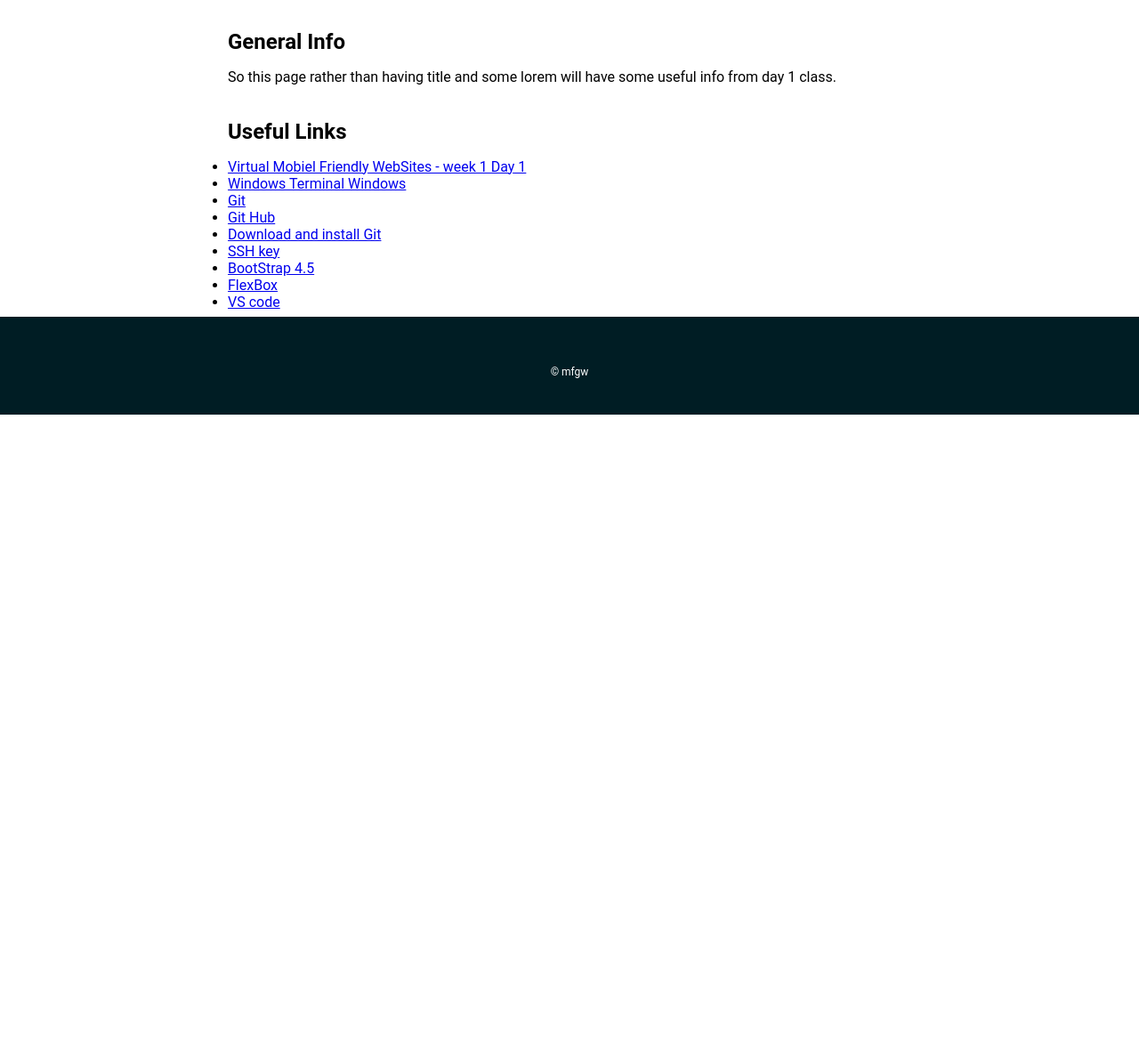
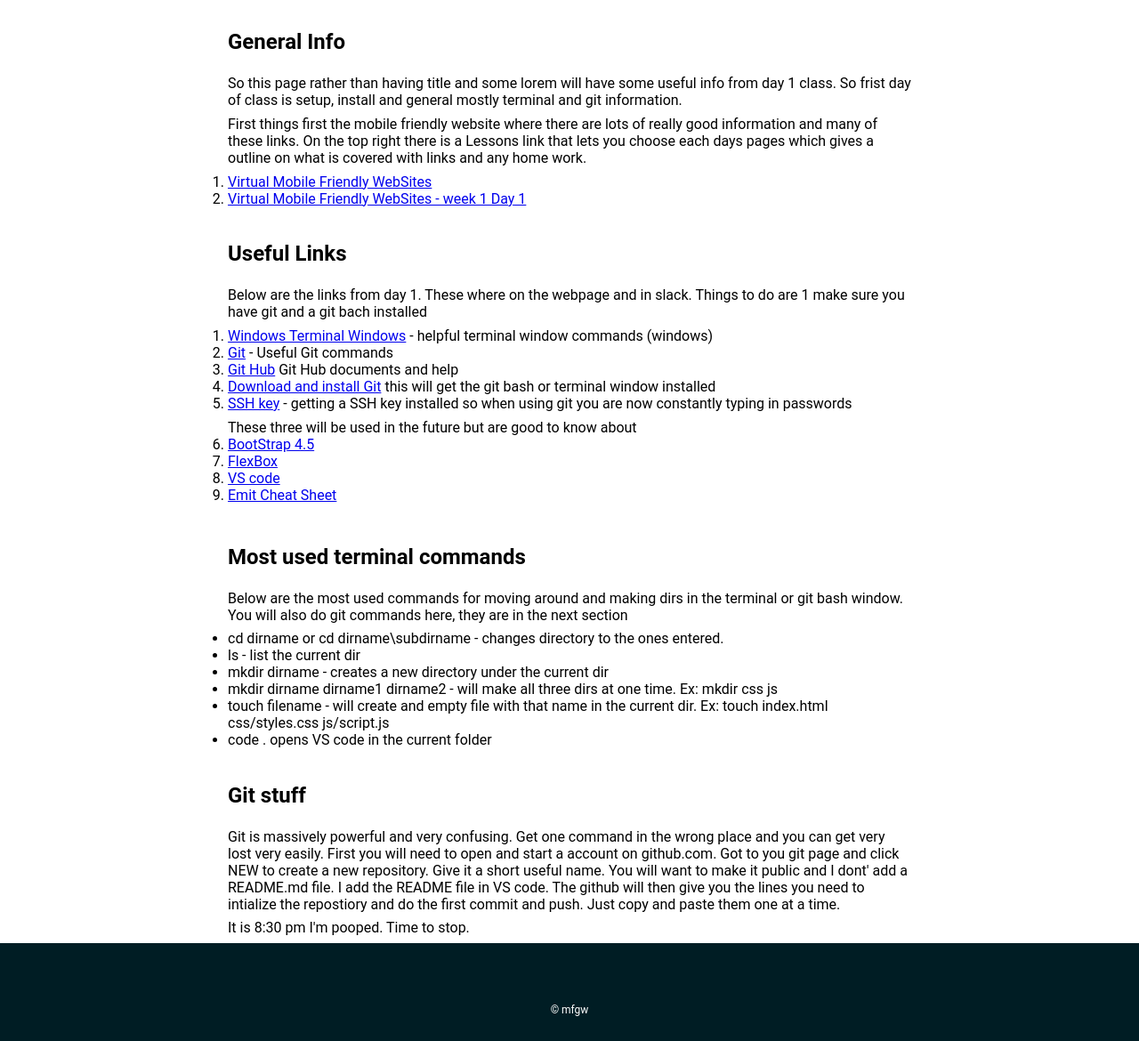
Before and after one commit to twinsf2gmailcom/wk1dy1_takehome, a plain HTML site: page index.html in a window 1280 px wide. Shown: the part 419-1589 px from the top of the page at 89% size. Before the commit the page ends 885 px from the top, so only its background shows below. Drawn offline with Linux system fonts and the light colour scheme.

Commit message:
hopefully final

```diff
--- a/css/styles.css
+++ b/css/styles.css
@@ -25,6 +25,10 @@ main {
     padding-bottom: 1%;
 }
 
+p, ul, ol {
+    padding-top: 1%;
+}
+
 h2 {
     padding-top: 2%;
     padding-bottom: 2%;
--- a/index.html
+++ b/index.html
@@ -34,30 +34,65 @@
         <div class="info_div">
             <h2>General Info</h2>
             <p>
-                So this page rather than having title and some lorem will have some useful info from day 1 class.
+                So this page rather than having title and some lorem will have some useful info from day 1 class. So frist day of class is setup, install and general mostly
+                terminal and git information.
             </p>
+            <p>
+                First things first the mobile friendly website where there are lots of really good information and many of these links.  On the top right there is a Lessons
+                link that lets you choose each days pages which gives a outline on what is covered with links and any home work.
+            </p>
+            <ol>
+                <li><a href="https://geekwiseacademy.github.io/virtual-mobile-friendly-websites/">Virtual Mobile Friendly WebSites</a></li>
+                <li><a href="https://geekwiseacademy.github.io/virtual-mobile-friendly-websites/one.html">Virtual Mobile Friendly WebSites - week 1 Day 1</a></li>
+            </ol>
+
         </div>
         <div class="info_div">
             <h2>Useful Links</h2>
             <p>
-
+               Below are the links from day 1.  These where on the webpage and in slack.  Things to do are 1 make sure you have git and a git bach installed
             </p>
-            <ul>
-                <li> <a href="https://geekwiseacademy.github.io/virtual-mobile-friendly-websites/one.html">Virtual Mobiel Friendly WebSites - week 1 Day 1</a></li>
-                <li> <a href="https://www.thomas-krenn.com/en/wiki/Cmd_commands_under_Windows">Windows Terminal Windows</a></li>
-                <li> <a href="https://git-scm.com/docs">Git</a></li>
-                <li> <a href="https://docs.github.com/en/github">Git Hub</a> </li>
-                <li> <a href="https://git-scm.com/">Download and install Git</a></li>
-                <li> <a href="https://docs.github.com/en/github/authenticating-to-github/generating-a-new-ssh-key-and-adding-it-to-the-ssh-agent">SSH key</a></li>
+            <ol>
+                <li> <a href="https://www.thomas-krenn.com/en/wiki/Cmd_commands_under_Windows">Windows Terminal Windows</a> - helpful terminal window commands (windows)</li>
+                <li> <a href="https://git-scm.com/docs">Git</a> - Useful Git commands</li>
+                <li> <a href="https://docs.github.com/en/github">Git Hub</a> Git Hub documents and help</li>
+                <li> <a href="https://git-scm.com/">Download and install Git</a> this will get the git bash or terminal window installed</li>
+                <li> <a href="https://docs.github.com/en/github/authenticating-to-github/generating-a-new-ssh-key-and-adding-it-to-the-ssh-agent">SSH key</a> - getting a SSH key installed so when using git you are now constantly typing in passwords</li>
+                <p>These three will be used in the future but are good to know about</p>
                 <li> <a href="https://getbootstrap.com/docs/4.5/layout/overview/">BootStrap 4.5</a></li>
                 <li> <a href="https://developer.mozilla.org/en-US/docs/Web/CSS/CSS_Flexible_Box_Layout/Basic_Concepts_of_Flexbox">FlexBox </a></li>
                 <li> <a href="https://code.visualstudio.com/">VS code</a></li>
-            </ul>
+                <li> <a href="https://docs.emmet.io/cheat-sheet/">Emit Cheat Sheet</a> </li>
+            </ol>
             <p>
 
             </p>
         </div>
-
+        <div class="info_div">
+            <h2>Most used terminal commands</h2>
+            <p>
+                Below are the most used commands for moving around and making dirs in the terminal or git bash window.  You will also do git commands here, they are in the next section
+            </p>
+            <ul>
+                <li>cd dirname  or cd dirname\subdirname - changes directory to the ones entered.</li>
+                <li>ls - list the current dir</li>
+                <li>mkdir dirname - creates a new directory under the current dir</li>
+                <li>mkdir dirname dirname1 dirname2 - will make all three dirs at one time. Ex: mkdir css js </li>
+                <li>touch filename - will create and empty file with that name in the current dir. Ex: touch index.html css/styles.css js/script.js</li>
+                <li>code . opens VS code in the current folder</li>
+            </ul>
+        </div>
+        <div class="info_div">
+            <h2>Git stuff</h2>
+            <p>
+                Git is massively powerful and very confusing.  Get one command in the wrong place and you can get very lost very easily. First you will need to open and start a account on github.com.
+                Got to you git page and click NEW to create a new repository.  Give it a short useful name.  You will want to make it public and I dont' add a README.md file.  I add the README file
+                in VS code.  The github will then give you the lines you need to intialize the repostiory and do the first commit and push.  Just copy and paste them one at a time.
+            </p>
+            <p>
+                It is 8:30 pm I'm pooped.  Time to stop.
+            </p>
+        </div>
     </main>
     <footer>
         <div class="ft_div">
```
